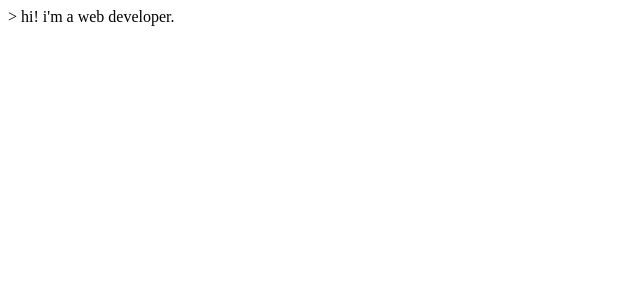
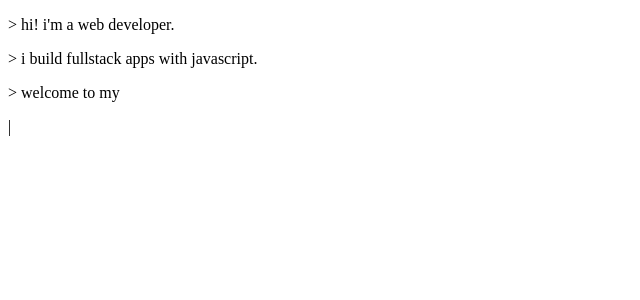
Before and after one commit to byio/benyang.io, a Gatsby app: page / in a window 1280 px wide. Shown: the top 300 px of the page, without its empty margins (0-640 px from the left). Built offline with nearby package versions, Linux system fonts and the light colour scheme.

Commit message:
pass text props as an array of strings that parseText will map through to render individual lines in TextEditor component

```diff
--- a/src/components/TextEditor.js
+++ b/src/components/TextEditor.js
@@ -2,6 +2,12 @@
 import Typist from 'react-typist';
 
 class TextEditor extends Component {
+
+  parseText = (props) => {
+    return props.map(line => {
+      return <p>> {line}</p>
+    });
+  }
 
   render () {
     return (
@@ -12,7 +18,7 @@
             hideWhenDoneDelay: 0
           }}
         >
-          <span>> {this.props.text}</span>
+          {this.parseText(this.props.text)}
         </Typist>
       </div>
     );
--- a/src/pages/index.js
+++ b/src/pages/index.js
@@ -2,10 +2,12 @@
 
 import TextEditor from '../components/TextEditor';
 
-const MESSAGE = {
-  INTRO: "hi! i\'m a web developer."
-};
+const MESSAGES = [
+  'hi! i\'m a web developer.',
+  'i build fullstack apps with javascript.',
+  'welcome to my digital abode.',
+];
 
 export default () => (
-  <TextEditor text={MESSAGE.INTRO} />
+  <TextEditor text={MESSAGES} />
 );
```
